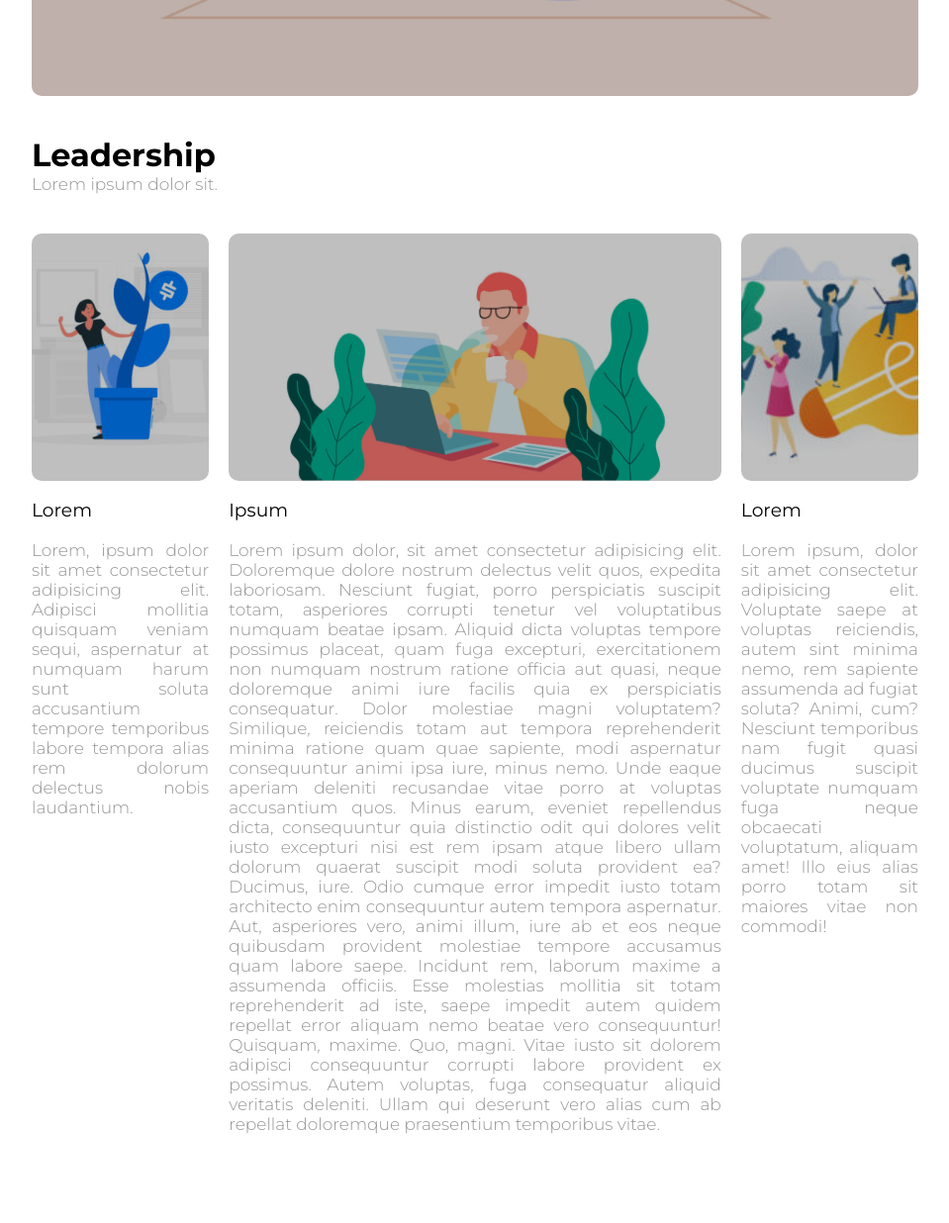
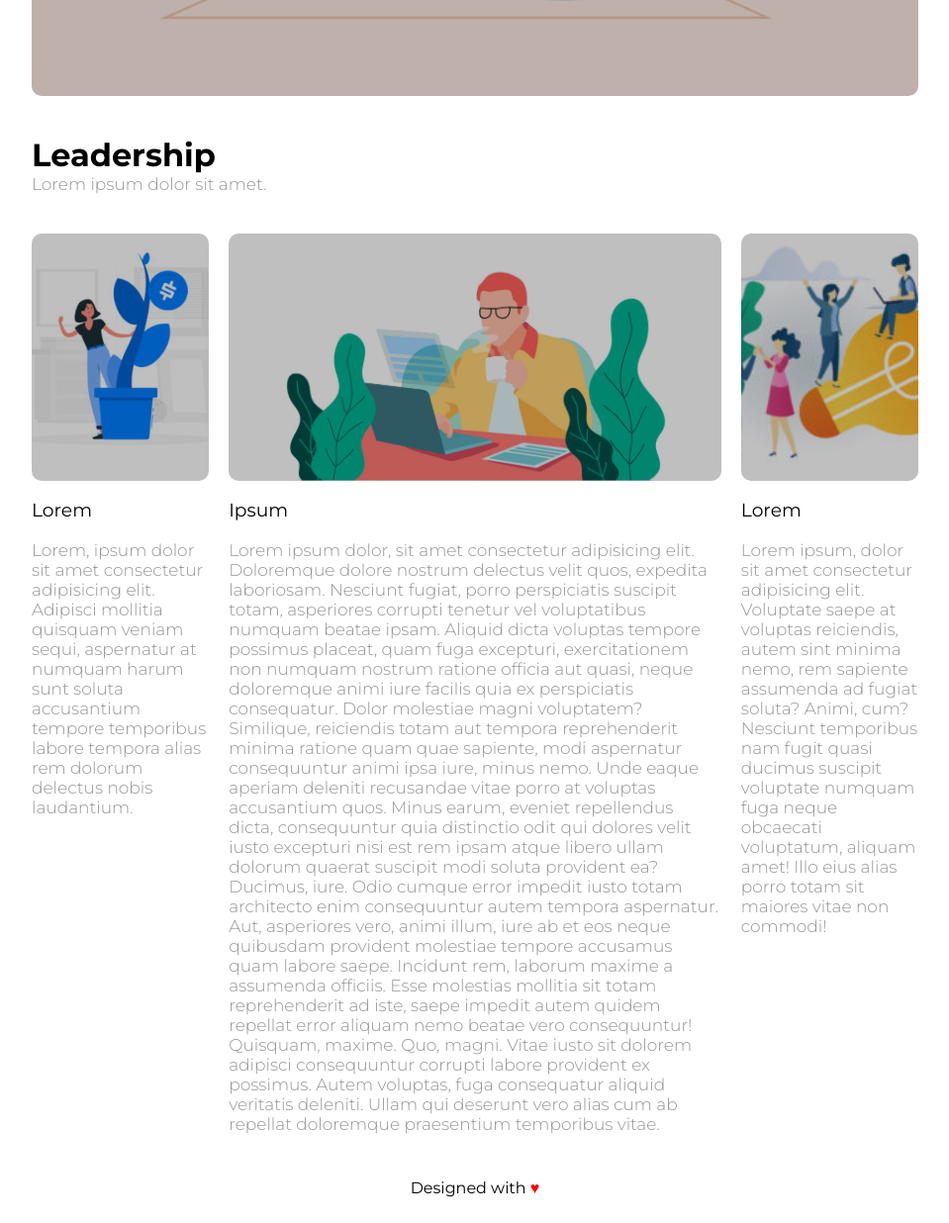
Before and after one commit to chazn3x/htmlcss-wp, a plain HTML site: page index.html in a window 1280 px wide. Shown: the part 687-1923 px from the top of the page at 99% size, without its empty margins (160-1119 px from the left). Drawn offline with Linux system fonts and the light colour scheme.

Commit message:
fine footer

```diff
--- a/css/style.css
+++ b/css/style.css
@@ -32,7 +32,6 @@ a, p, h4 {
 p {
     font-weight: 300;
     line-height: 20px;
-    text-align: justify;
 }
 
 /* ++++++ header ++++++ */
@@ -121,7 +120,12 @@ main .main-body h3 {
 /* ++++++ footer ++++++ */
 footer {
     height: 50px;
-    margin-top: 10px;
+    margin: 10px 0;
+    line-height: 50px;
+    text-align: center;
+}
+footer .red {
+    color: red;
 }
 
 /* ++++++ debug ++++++ */
--- a/index.html
+++ b/index.html
@@ -77,7 +77,7 @@
                 <!-- /titolo -->
 
                 <!-- sottotitolo -->
-                <h4>Lorem ipsum dolor sit.</h4>
+                <h4>Lorem ipsum dolor sit amet.</h4>
                 <!-- /sottotitolo -->
 
             </div>
@@ -154,7 +154,7 @@
         <!-- ++++++ footer ++++++ -->
 
         <footer>
-
+            Designed with <span class="red">&hearts;</span>
         </footer>
 
         <!-- ++++++ /footer ++++++ -->
```
